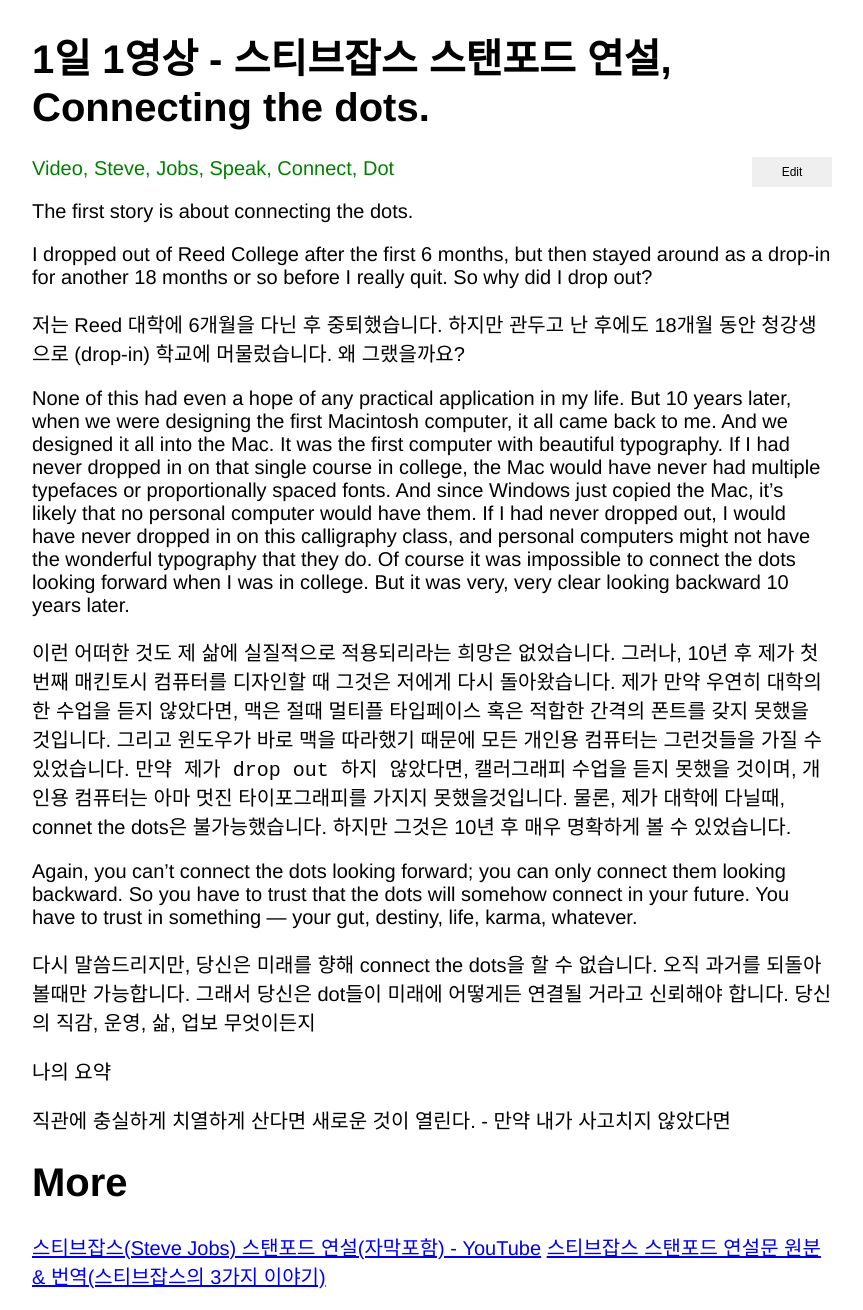
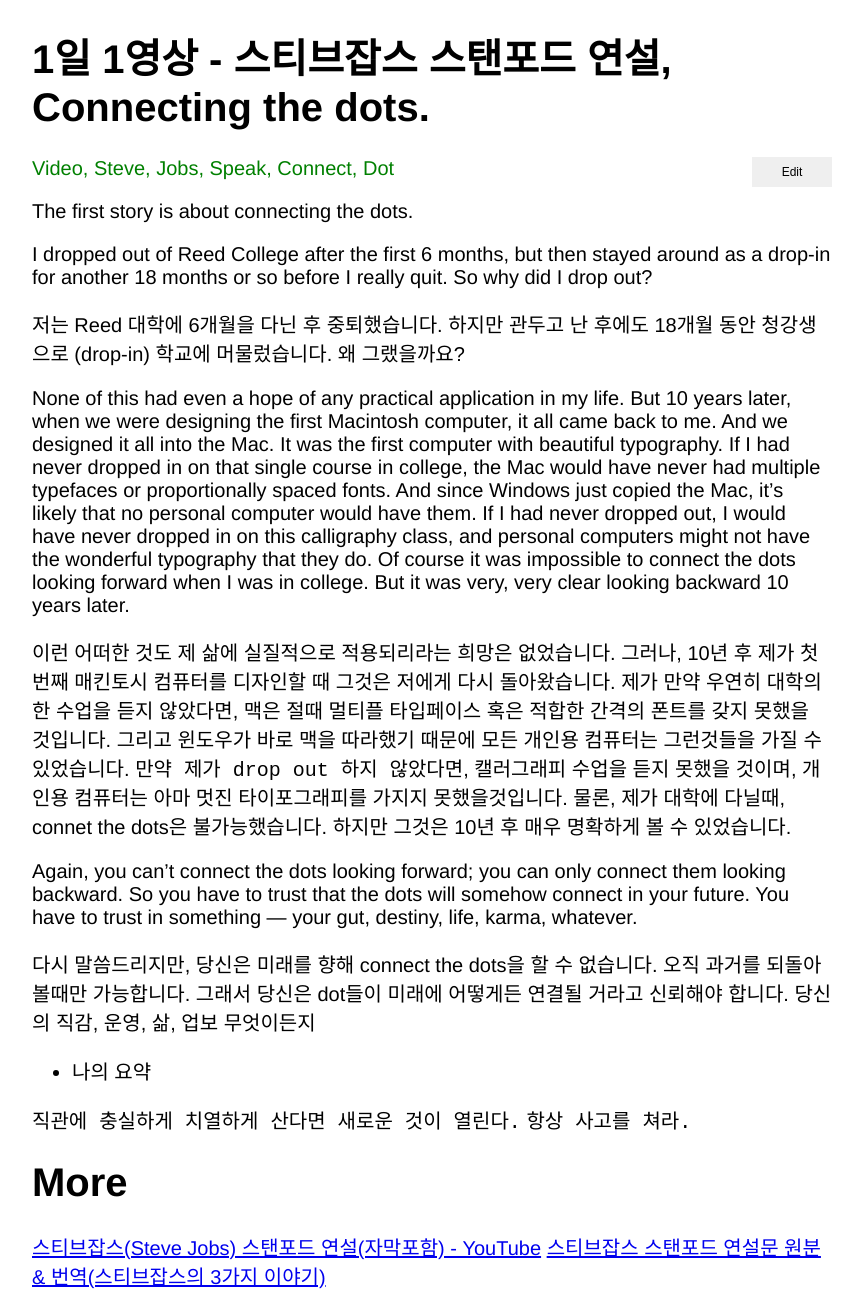
Before and after one commit to xiote/20200810_xiote.github.io, a Jekyll site: the page built from _posts/2020-07-29-09-38-10.md, in a window 1280 px wide. Shown: the whole page, without its empty margins (208-1071 px from the left). Built offline with Jekyll 4.4.1, drawn with Linux system fonts in a browser that asks for light colours.

Commit message:
Update 2020-07-29-09-38-10.md

```diff
--- a/_posts/2020-07-29-09-38-10.md
+++ b/_posts/2020-07-29-09-38-10.md
@@ -35,9 +35,10 @@
 그래서 당신은 dot들이 미래에 어떻게든 연결될 거라고 신뢰해야 합니다. 당신의 직감, 운영, 삶, 업보 무엇이든지
 
 
-나의 요약
+- 나의 요약
 
-직관에 충실하게 치열하게 산다면 새로운 것이 열린다. - 만약 내가 사고치지 않았다면
+`직관에 충실하게 치열하게 산다면 새로운 것이 열린다.`
+`항상 사고를 쳐라.`
 
 
 # More
```
